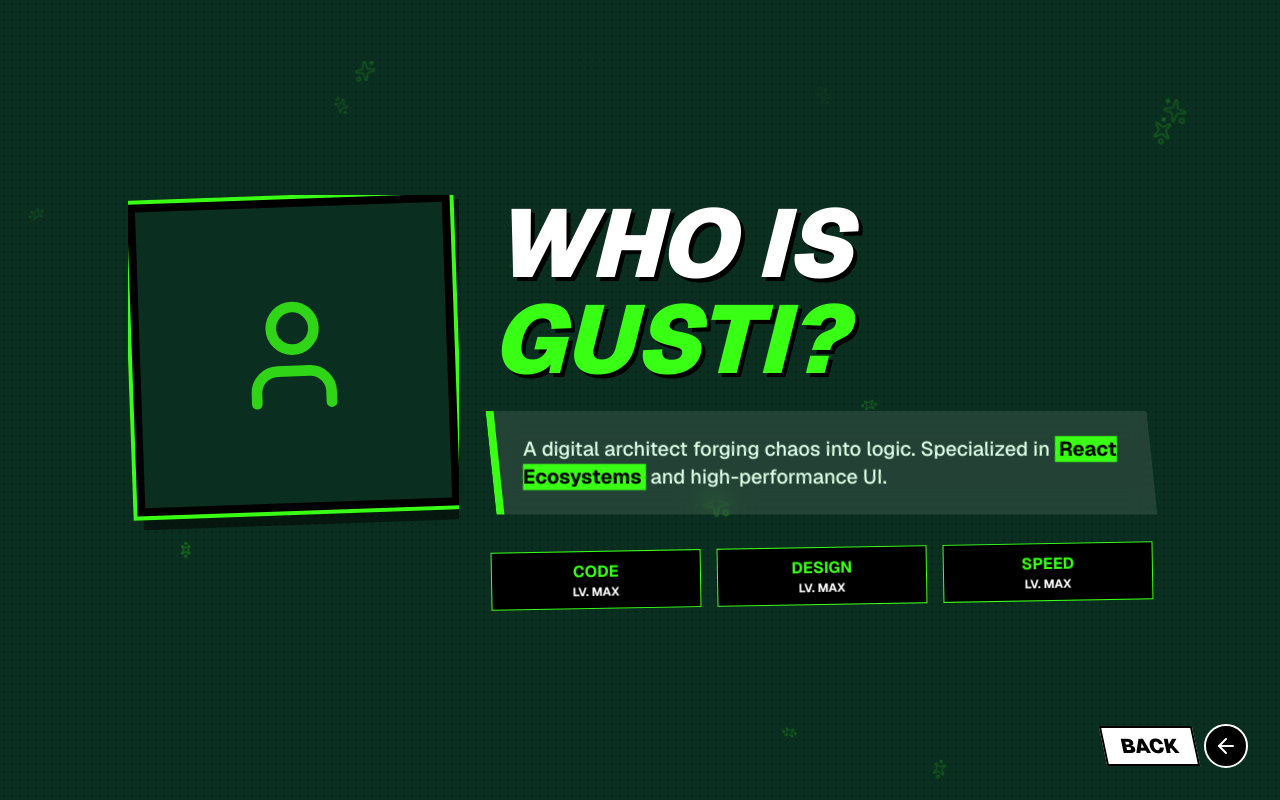
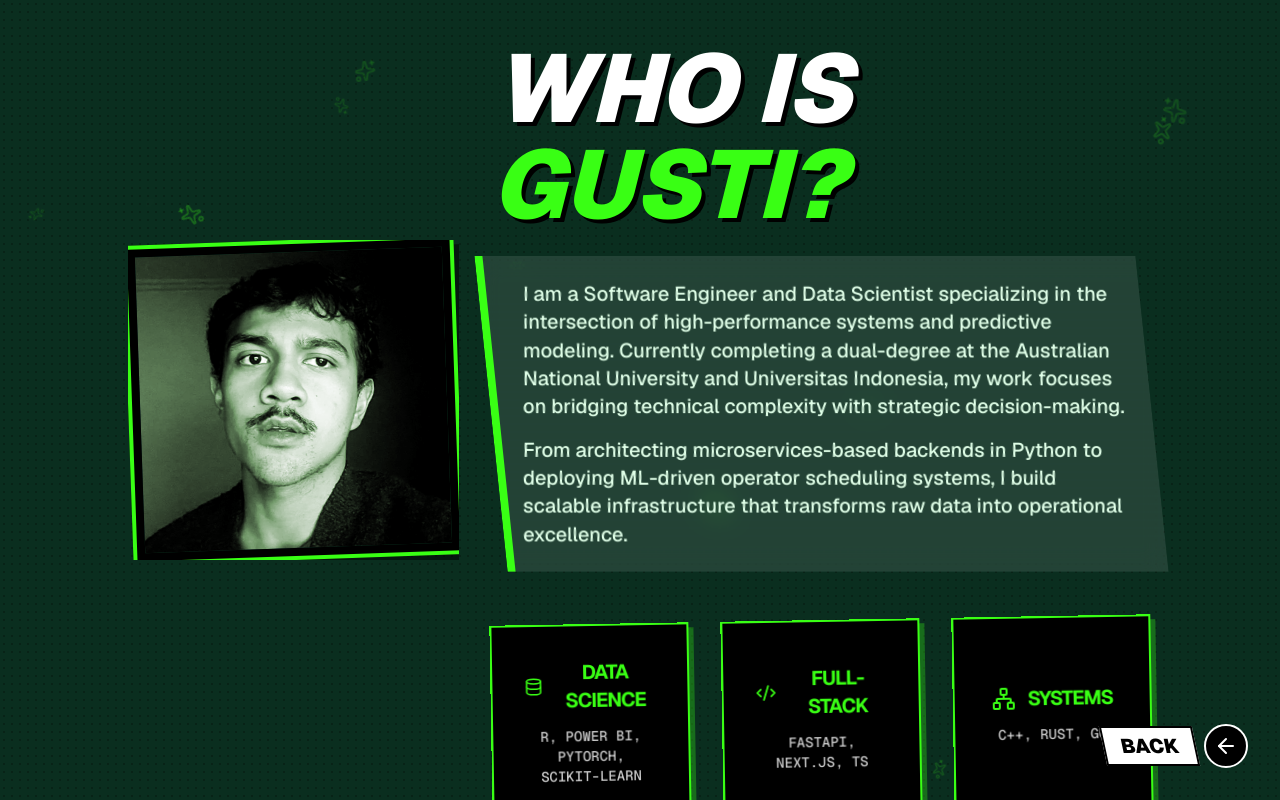
Before and after one commit to goosetea04/personal, a Next.js app: page / in a window 1280 px wide. Both pictures are taken after a click on the button "ABOUT". Built offline with nearby package versions, Linux system fonts and the light colour scheme.

Commit message:
my picture!

```diff
--- a/src/components/sections/AboutSection.tsx
+++ b/src/components/sections/AboutSection.tsx
@@ -1,41 +1,72 @@
 import React from 'react';
-import { User } from 'lucide-react';
+import { Code2, Database, Network } from 'lucide-react';
 
 export const AboutSection = () => (
-  <div className="w-full h-full overflow-y-auto overflow-x-hidden flex items-start md:items-center justify-center p-4 md:p-10 pt-20 md:pt-10">
-    <div className="relative w-full max-w-5xl flex flex-col md:flex-row gap-8 mb-20 md:mb-0">
-      {/* Image Box */}
-      <div className="w-full md:w-1/3 animate-mask-wipe flex justify-center" style={{ animationDelay: '0.1s', opacity: 0 }}>
+  <div className="w-full h-full overflow-y-auto overflow-x-hidden flex items-start justify-center p-4 md:p-10 pt-20 md:pt-10">
+    <div className="relative w-full max-w-5xl flex flex-col md:flex-row items-start gap-8 mb-20 md:mb-0">
+
+      {/* Image Box - Sticky in Center */}
+      <div
+        className="w-full md:w-1/3 animate-mask-wipe flex justify-center md:sticky md:top-1/2 md:-translate-y-1/2 z-20"
+        style={{ animationDelay: '0.1s', opacity: 0 }}
+      >
         <div className="w-64 h-64 md:w-full md:h-80 bg-black border-4 border-[#39ff14] p-2 transform -rotate-2 shadow-[10px_10px_0_rgba(0,0,0,0.5)]">
           <div className="w-full h-full bg-[#0a2e1f] flex items-center justify-center overflow-hidden relative group">
-             <div className="absolute inset-0 bg-[#39ff14] opacity-0 group-hover:opacity-20 transition-opacity duration-100 z-10 mix-blend-overlay"></div>
-             <User className="w-24 h-24 md:w-32 md:h-32 text-[#39ff14] opacity-80 group-hover:scale-110 transition-transform duration-300" />
+             {/* Green Overlay Layer */}
+             <div className="absolute inset-0 bg-[#39ff14] opacity-20 group-hover:opacity-0 transition-opacity duration-300 z-10 mix-blend-overlay"></div>
+
+             {/* Profile Image */}
+             <img
+               src="/image.png"
+               alt="Gusti"
+               className="w-full h-full object-cover grayscale group-hover:grayscale-0 group-hover:scale-110 transition-all duration-500"
+             />
           </div>
         </div>
       </div>
+
       {/* Text Content */}
       <div className="w-full md:w-2/3 flex flex-col justify-center">
         <h2 className="text-5xl md:text-8xl font-black text-white italic transform -skew-x-12 mb-6 drop-shadow-[4px_4px_0_#000] animate-slam text-center md:text-left" style={{ animationDelay: '0.3s', opacity: 0 }}>
           WHO IS <span className="text-[#39ff14] block md:inline">GUSTI?</span>
         </h2>
+
         <div className="bg-white/10 backdrop-blur-md p-4 md:p-6 border-l-4 md:border-l-8 border-[#39ff14] transform skew-x-6 origin-left animate-mask-wipe" style={{ animationDelay: '0.5s', opacity: 0 }}>
           <div className="transform -skew-x-6 text-base md:text-xl font-medium text-[#e0ffe8] space-y-4">
             <p>
-              A digital architect forging chaos into logic. Specialized in <span className="bg-[#39ff14] text-black px-1 font-bold">React Ecosystems</span> and high-performance UI.
+              I am a Software Engineer and Data Scientist specializing in the intersection of high-performance systems and predictive modeling. Currently completing a dual-degree at the Australian National University and Universitas Indonesia, my work focuses on bridging technical complexity with strategic decision-making.
+            </p>
+            <p>
+              From architecting microservices-based backends in Python to deploying ML-driven operator scheduling systems, I build scalable infrastructure that transforms raw data into operational excellence.
             </p>
           </div>
         </div>
-        {/* Stats */}
-        <div className="grid grid-cols-3 gap-2 md:gap-4 mt-8 transform -rotate-1">
-           {['CODE', 'DESIGN', 'SPEED'].map((stat, i) => (
-             <div
-               key={stat}
-               className="bg-black text-[#39ff14] border border-[#39ff14] p-2 text-center font-bold hover-glitch cursor-default text-xs md:text-base"
-               style={{ animation: `kinetic-slam 0.4s cubic-bezier(0.175, 0.885, 0.32, 1.275) forwards`, animationDelay: `${0.7 + (i * 0.1)}s`, opacity: 0 }}
-             >
-               {stat} <span className="block text-white text-[10px] md:text-xs">LV. MAX</span>
-             </div>
-           ))}
+
+        {/* Professional Specializations */}
+        <div className="grid grid-cols-1 md:grid-cols-3 gap-4 md:gap-8 mt-12 transform -rotate-1">
+          {[
+            { label: 'DATA SCIENCE', icon: <Database size={24} />, tools: 'R, Power BI, PyTorch, scikit-learn' },
+            { label: 'FULL-STACK', icon: <Code2 size={24} />, tools: 'FastAPI, Next.js, TS' },
+            { label: 'SYSTEMS', icon: <Network size={24} />, tools: 'C++, Rust, Go' }
+          ].map((spec, i) => (
+            <div
+              key={spec.label}
+              className="bg-black text-[#39ff14] border-2 border-[#39ff14] p-6 md:p-8 text-center font-bold hover:bg-[#39ff14] hover:text-black transition-all duration-200 cursor-default flex flex-col items-center justify-center gap-3 shadow-[5px_5px_0px_0px_rgba(57,255,20,0.3)]"
+              style={{
+                animation: 'kinetic-slam 0.4s cubic-bezier(0.175, 0.885, 0.32, 1.275) forwards',
+                animationDelay: `${0.7 + (i * 0.1)}s`,
+                opacity: 0
+              }}
+            >
+              <div className="flex items-center gap-3">
+                {spec.icon}
+                <span className="text-lg md:text-xl tracking-tighter">{spec.label}</span>
+              </div>
+              <span className="block text-white text-xs md:text-sm uppercase font-mono font-medium opacity-80">
+                {spec.tools}
+              </span>
+            </div>
+          ))}
         </div>
       </div>
     </div>
--- a/src/components/sections/ResumeSection.tsx
+++ b/src/components/sections/ResumeSection.tsx
@@ -14,17 +14,12 @@
   return (
     <div className="w-full h-full overflow-y-auto flex flex-col items-center p-4 pt-20 pb-20">
       <h2 className="text-5xl md:text-7xl font-black text-white mb-10 transform -rotate-3 border-b-4 border-[#39ff14] animate-mask-wipe">
-        CHRONICLE
+        MY JOURNEY
       </h2>
 
-      {/* Download Button  */}
-      <button
-        onClick={handleDownload}
-        className="mb-12 px-8 py-3 bg-[#39ff14] text-black font-black text-xl hover:bg-white hover:translate-x-1 hover:-translate-y-1 transition-all shadow-[4px_4px_0_white] active:shadow-none active:translate-x-0 active:translate-y-0 border-2 border-black"
-      >
-        DOWNLOAD CV.PDF
-      </button>
+      <div className="flex flex-col md:flex-row items-start gap-12 w-full max-w-6xl mx-auto px-4">
 
+        {/* Right Column: Timeline */}
         <div className="relative w-full max-w-xl pl-6 md:pl-10 border-l-4 border-white/20">
           {jobs.map((job, idx) => (
             <div
@@ -39,7 +34,7 @@
               {/* Timeline Node */}
               <div className="absolute -left-[37px] md:-left-[49px] top-0 w-5 h-5 md:w-6 md:h-6 bg-[#39ff14] border-4 border-black rotate-45 group-hover:scale-150 group-hover:rotate-90 transition-all duration-300"></div>
 
-            {/* Content Card [cite: 19, 28, 36, 45] */}
+              {/* Content Card */}
               <div className="bg-black p-4 md:p-6 ml-2 md:ml-6 border-2 border-white/30 transform -skew-x-6 md:-skew-x-12 hover:bg-[#39ff14] hover:border-black transition-all duration-200 cursor-pointer shadow-[4px_4px_0_rgba(57,255,20,0.1)] md:shadow-[8px_8px_0_rgba(57,255,20,0.1)]">
                 <div className="transform skew-x-6 md:skew-x-12 group-hover:text-black">
                     <span className="bg-[#39ff14] group-hover:bg-black group-hover:text-white text-black font-black px-2 text-xs md:text-sm transition-colors">{job.year}</span>
@@ -49,6 +44,18 @@
               </div>
             </div>
           ))}
+
+
+        </div>
+        {/* Left Column: Download Button (Sticky) */}
+          <div className="md:sticky md:top-20 flex-shrink-0 ml-4">
+            <button
+              onClick={handleDownload}
+              className="px-8 py-3 bg-[#39ff14] text-black font-black text-xl hover:bg-white hover:translate-x-1 hover:-translate-y-1 transition-all shadow-[4px_4px_0_white] active:shadow-none active:translate-x-0 active:translate-y-0 border-2 border-black"
+            >
+              DOWNLOAD CV.PDF
+            </button>
+          </div>
       </div>
     </div>
   );
```
Also changed, not shown: public/image.png (added). Lines whose indentation alone changed are shown as unchanged.
